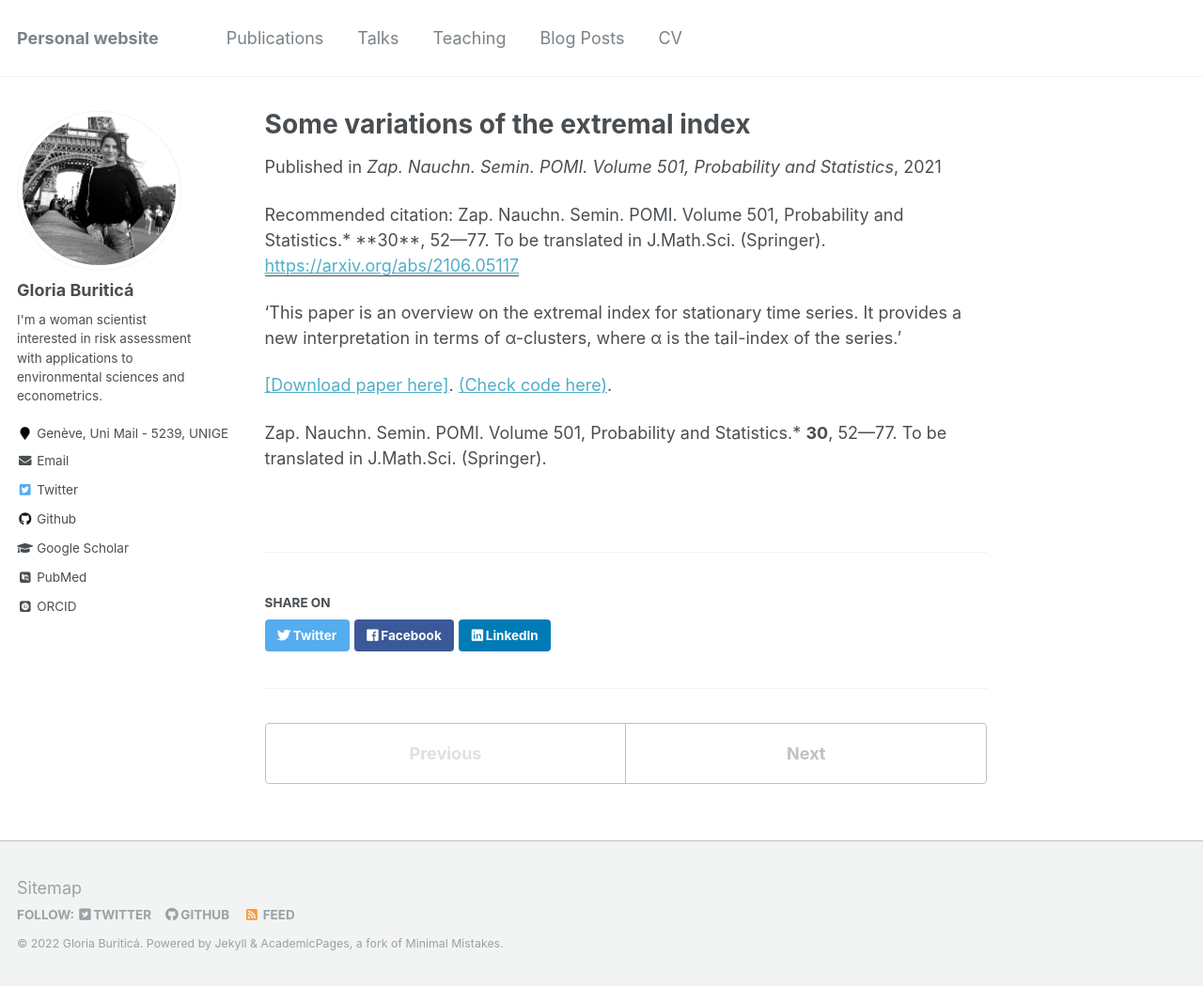
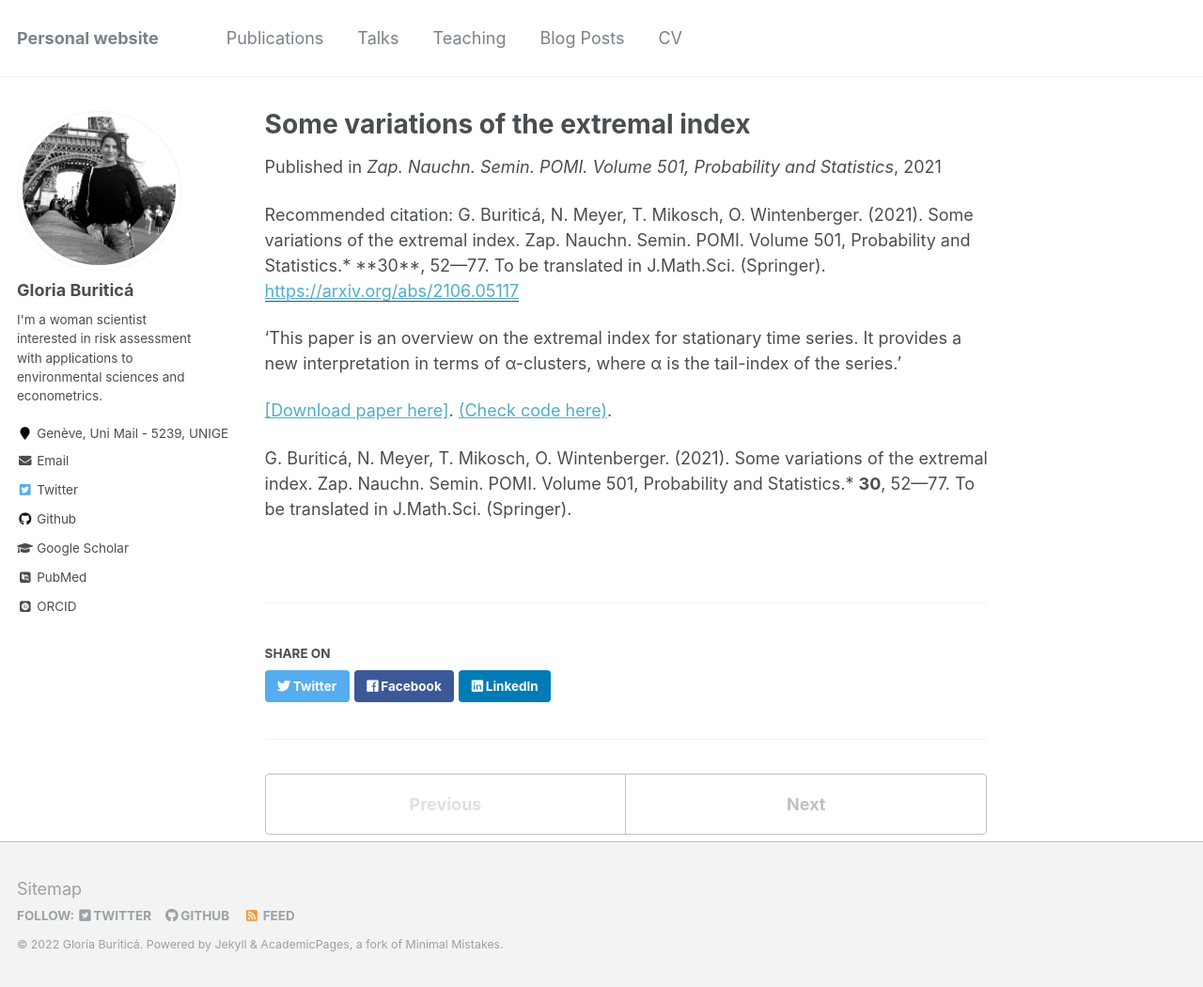
Before and after one commit to GBuritica/GBuritica.github.io, a Jekyll site: the page built from _publications/2021-01-01-some-variations-3.md, in a window 1280 px wide and 1050 px high. Shown: the whole window at 94% size. Built offline with Jekyll 4.4.1, drawn with Linux system fonts in a browser that asks for light colours; some web fonts are replaced.

Commit message:
Update 2021-01-01-some-variations-3.md

```diff
--- a/_publications/2021-01-01-some-variations-3.md
+++ b/_publications/2021-01-01-some-variations-3.md
@@ -6,11 +6,11 @@ excerpt: 'This paper is an overview on the extremal index for stationary time se
 date: 2021-01-01
 venue: 'Zap. Nauchn. Semin. POMI. Volume 501, Probability and Statistics'
 paperurl: 'https://arxiv.org/abs/2106.05117'
-citation: 'Zap. Nauchn. Semin. POMI. Volume 501, Probability and Statistics.* **30**, 52—77. To be translated in J.Math.Sci. (Springer).'
+citation: 'G. Buriticá, N. Meyer, T. Mikosch, O. Wintenberger. (2021). Some variations of the extremal index. Zap. Nauchn. Semin. POMI. Volume 501, Probability and Statistics.* **30**, 52—77. To be translated in J.Math.Sci. (Springer).'
 ---
 'This paper is an overview on the extremal index for stationary time series. It provides a new interpretation in terms of α-clusters, where α is the tail-index of the series.'
 
 [[Download paper here]](https://arxiv.org/abs/2106.05117).
 [(Check code here)](https://github.com/GBuritica/extremal_index).
 
-Zap. Nauchn. Semin. POMI. Volume 501, Probability and Statistics.* **30**, 52—77. To be translated in J.Math.Sci. (Springer).
+G. Buriticá, N. Meyer, T. Mikosch, O. Wintenberger. (2021). Some variations of the extremal index. Zap. Nauchn. Semin. POMI. Volume 501, Probability and Statistics.* **30**, 52—77. To be translated in J.Math.Sci. (Springer).
```
